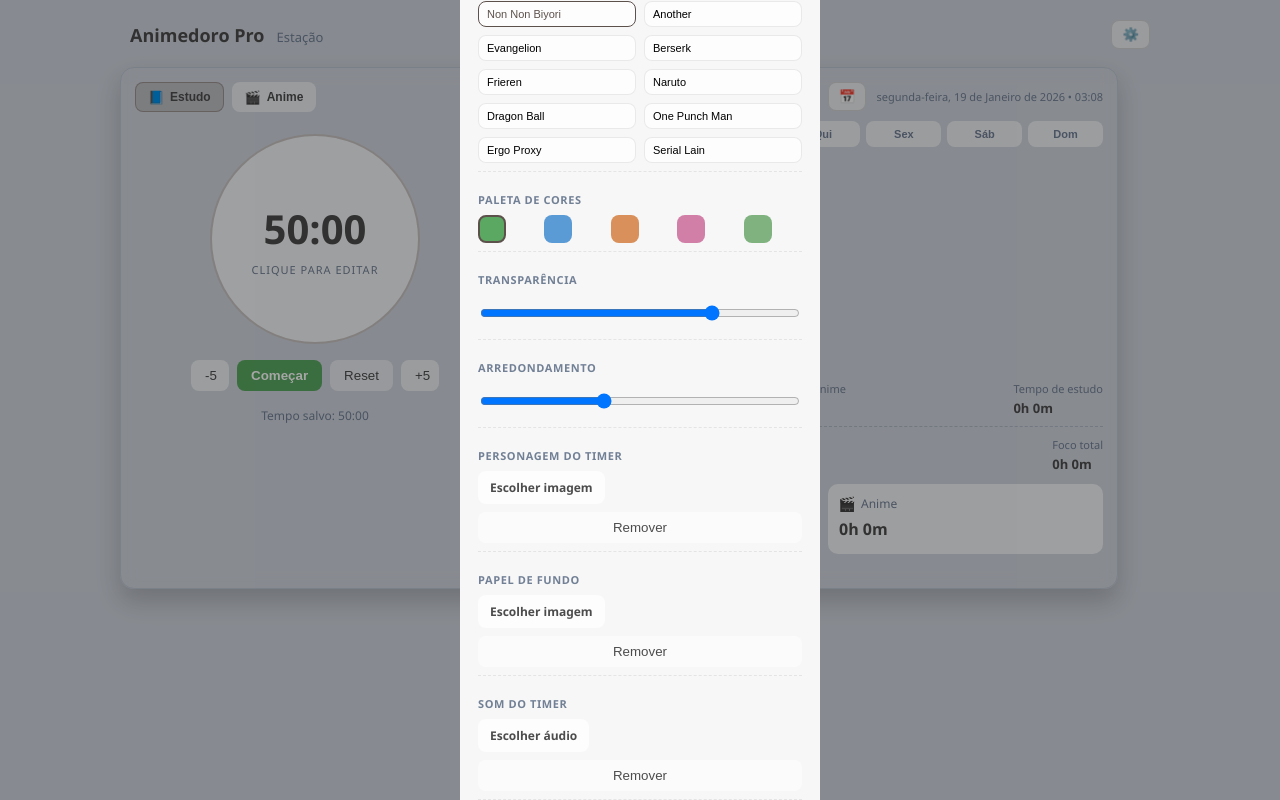
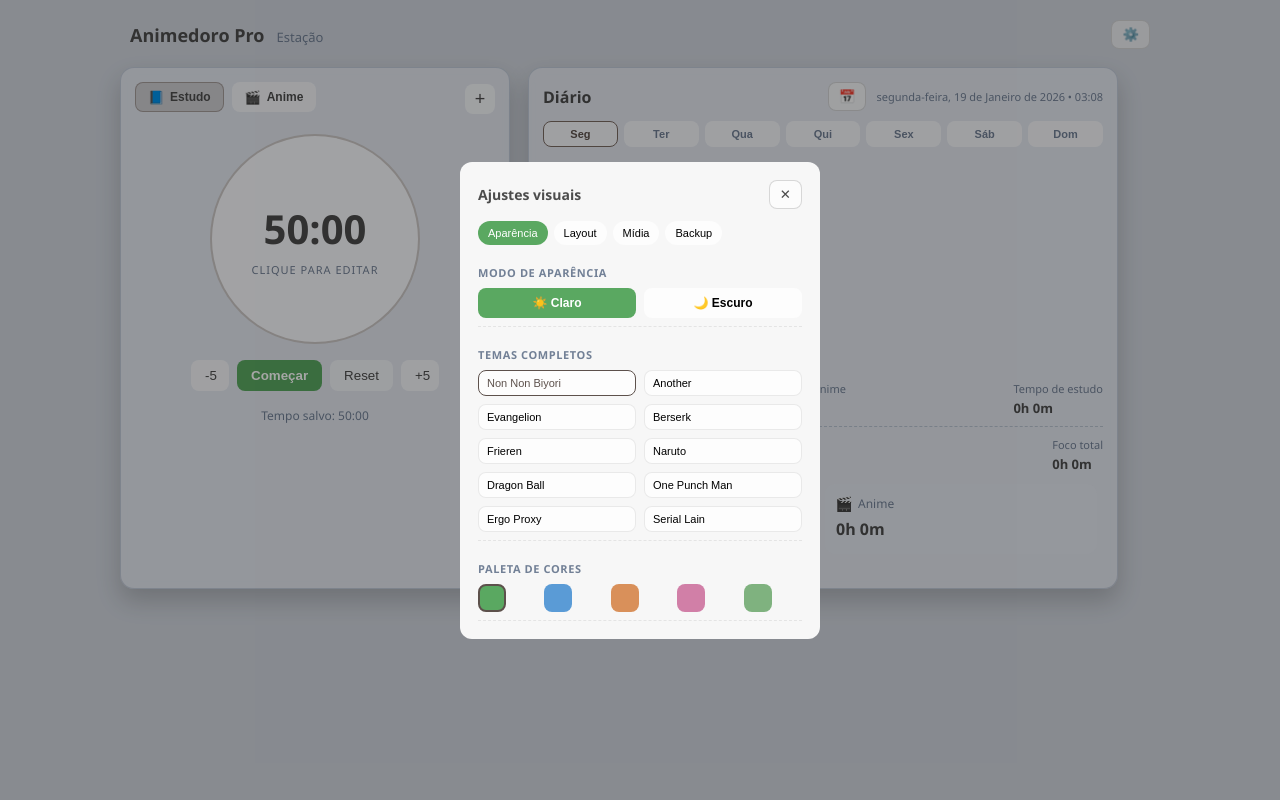
Before and after one commit to pvdvm/animedoro, an Electron app: page src/renderer/index.html in a window 1280 px wide. Both pictures are taken after a click on the button "⚙️". Drawn offline with Linux system fonts and the light colour scheme.

Commit message:
Add theme tabs and fix opacity

```diff
--- a/src/renderer/app.js
+++ b/src/renderer/app.js
@@ -48,7 +48,7 @@ const THEMES = [
     id: 'non-non-biyori',
     label: 'Non Non Biyori',
     light: {
-      panel: '228 233 240',
+      panel: '228, 233, 240',
       border: 'rgba(180, 190, 205, 0.7)',
       accent: '#7c8ea3',
       accentStrong: '#5f7188',
@@ -57,7 +57,7 @@ const THEMES = [
       overlay: 'rgba(208, 214, 224, 0.85)'
     },
     dark: {
-      panel: '18 22 35',
+      panel: '18, 22, 35',
       border: 'rgba(54, 64, 90, 0.5)',
       accent: '#8fa3bd',
       accentStrong: '#6d84a1',
@@ -70,7 +70,7 @@ const THEMES = [
     id: 'another',
     label: 'Another',
     light: {
-      panel: '235 230 232',
+      panel: '235, 230, 232',
       border: 'rgba(180, 160, 170, 0.7)',
       accent: '#8a4f5c',
       accentStrong: '#6a2f3c',
@@ -79,7 +79,7 @@ const THEMES = [
       overlay: 'rgba(220, 210, 215, 0.85)'
     },
     dark: {
-      panel: '18 15 20',
+      panel: '18, 15, 20',
       border: 'rgba(90, 70, 80, 0.6)',
       accent: '#b45f6d',
       accentStrong: '#8f3a4a',
@@ -92,7 +92,7 @@ const THEMES = [
     id: 'evangelion',
     label: 'Evangelion',
     light: {
-      panel: '230 236 226',
+      panel: '230, 236, 226',
       border: 'rgba(150, 170, 150, 0.7)',
       accent: '#5f7a46',
       accentStrong: '#405b30',
@@ -101,7 +101,7 @@ const THEMES = [
       overlay: 'rgba(208, 220, 206, 0.85)'
     },
     dark: {
-      panel: '18 24 16',
+      panel: '18, 24, 16',
       border: 'rgba(70, 95, 60, 0.6)',
       accent: '#7aa043',
       accentStrong: '#58792f',
@@ -114,7 +114,7 @@ const THEMES = [
     id: 'berserk',
     label: 'Berserk',
     light: {
-      panel: '235 230 220',
+      panel: '235, 230, 220',
       border: 'rgba(160, 140, 120, 0.7)',
       accent: '#7a5a3a',
       accentStrong: '#5a3f28',
@@ -123,7 +123,7 @@ const THEMES = [
       overlay: 'rgba(218, 210, 198, 0.85)'
     },
     dark: {
-      panel: '20 16 14',
+      panel: '20, 16, 14',
       border: 'rgba(80, 60, 50, 0.6)',
       accent: '#a6734a',
       accentStrong: '#7a4e2f',
@@ -136,7 +136,7 @@ const THEMES = [
     id: 'frieren',
     label: 'Frieren',
     light: {
-      panel: '230 236 240',
+      panel: '230, 236, 240',
       border: 'rgba(170, 190, 200, 0.7)',
       accent: '#6f8fa0',
       accentStrong: '#4f6f80',
@@ -145,7 +145,7 @@ const THEMES = [
       overlay: 'rgba(210, 220, 230, 0.85)'
     },
     dark: {
-      panel: '16 22 28',
+      panel: '16, 22, 28',
       border: 'rgba(70, 90, 100, 0.6)',
       accent: '#86a7b8',
       accentStrong: '#5e7f90',
@@ -158,7 +158,7 @@ const THEMES = [
     id: 'naruto',
     label: 'Naruto',
     light: {
-      panel: '242 234 220',
+      panel: '242, 234, 220',
       border: 'rgba(200, 170, 130, 0.7)',
       accent: '#d18a36',
       accentStrong: '#b56a1e',
@@ -167,7 +167,7 @@ const THEMES = [
       overlay: 'rgba(228, 216, 198, 0.85)'
     },
     dark: {
-      panel: '28 22 14',
+      panel: '28, 22, 14',
       border: 'rgba(120, 90, 60, 0.6)',
       accent: '#e09b44',
       accentStrong: '#b97b30',
@@ -180,7 +180,7 @@ const THEMES = [
     id: 'dragon-ball',
     label: 'Dragon Ball',
     light: {
-      panel: '242 232 220',
+      panel: '242, 232, 220',
       border: 'rgba(200, 160, 120, 0.7)',
       accent: '#d17935',
       accentStrong: '#b0571c',
@@ -189,7 +189,7 @@ const THEMES = [
       overlay: 'rgba(230, 214, 198, 0.85)'
     },
     dark: {
-      panel: '30 20 12',
+      panel: '30, 20, 12',
       border: 'rgba(130, 90, 50, 0.6)',
       accent: '#e08b3d',
       accentStrong: '#b66a28',
@@ -202,7 +202,7 @@ const THEMES = [
     id: 'one-punch-man',
     label: 'One Punch Man',
     light: {
-      panel: '240 236 232',
+      panel: '240, 236, 232',
       border: 'rgba(210, 180, 120, 0.7)',
       accent: '#d17d2c',
       accentStrong: '#b55f1a',
@@ -211,7 +211,7 @@ const THEMES = [
       overlay: 'rgba(228, 220, 210, 0.85)'
     },
     dark: {
-      panel: '26 20 16',
+      panel: '26, 20, 16',
       border: 'rgba(120, 80, 50, 0.6)',
       accent: '#e19a3a',
       accentStrong: '#b87426',
@@ -224,7 +224,7 @@ const THEMES = [
     id: 'ergo-proxy',
     label: 'Ergo Proxy',
     light: {
-      panel: '230 232 236',
+      panel: '230, 232, 236',
       border: 'rgba(170, 170, 180, 0.7)',
       accent: '#7a7f8f',
       accentStrong: '#5a5f70',
@@ -233,7 +233,7 @@ const THEMES = [
       overlay: 'rgba(210, 214, 220, 0.85)'
     },
     dark: {
-      panel: '18 20 26',
+      panel: '18, 20, 26',
       border: 'rgba(80, 90, 110, 0.6)',
       accent: '#8a93a8',
       accentStrong: '#66708a',
@@ -246,7 +246,7 @@ const THEMES = [
     id: 'serial-lain',
     label: 'Serial Lain',
     light: {
-      panel: '230 236 238',
+      panel: '230, 236, 238',
       border: 'rgba(160, 180, 190, 0.7)',
       accent: '#6b8b8f',
       accentStrong: '#4f7073',
@@ -255,7 +255,7 @@ const THEMES = [
       overlay: 'rgba(210, 220, 224, 0.85)'
     },
     dark: {
-      panel: '16 22 24',
+      panel: '16, 22, 24',
       border: 'rgba(70, 90, 95, 0.6)',
       accent: '#7fa2a4',
       accentStrong: '#5f8083',
@@ -324,6 +324,7 @@ const opacityRange = document.getElementById('opacity-range');
 const radiusRange = document.getElementById('radius-range');
 const paletteGrid = document.getElementById('palette-grid');
 const themeGrid = document.getElementById('theme-grid');
+const settingsTabs = document.getElementById('settings-tabs');
 const characterInput = document.getElementById('character-input');
 const characterRemoveBtn = document.getElementById('character-remove');
 const timerCharacter = document.getElementById('timer-character');
@@ -467,6 +468,7 @@ const applyTheme = () => {
   document.documentElement.style.setProperty('--primary', themeValues.primary);
   document.documentElement.style.setProperty('--text-muted', themeValues.muted);
   document.documentElement.style.setProperty('--theme-overlay', themeValues.overlay);
+  applyPalette();
 };
 
 const applyWallpaper = () => {
@@ -968,6 +970,18 @@ const handleAutoSaveToggle = (event) => {
   saveState();
 };
 
+const handleSettingsTabClick = (event) => {
+  const target = event.target.closest('.settings-tab');
+  if (!target) return;
+  const section = target.dataset.section;
+  Array.from(settingsTabs.children).forEach((button) => {
+    button.classList.toggle('active', button === target);
+  });
+  document.querySelectorAll('.settings-section').forEach((el) => {
+    el.hidden = el.dataset.section !== section;
+  });
+};
+
 const buildSnapshot = () => ({
   exportedAt: new Date().toISOString(),
   tabs: state.tabs,
@@ -1148,6 +1162,9 @@ const init = () => {
   renderDate();
   renderThemes();
   renderPalettes();
+  document.querySelectorAll('.settings-section').forEach((section) => {
+    section.hidden = section.dataset.section !== 'appearance';
+  });
   createWeekTabs();
   renderTabs();
   renderTimer();
@@ -1184,6 +1201,7 @@ settingsModal.addEventListener('click', (event) => {
     closeSettings();
   }
 });
+settingsTabs.addEventListener('click', handleSettingsTabClick);
 
 themeLightBtn.addEventListener('click', () => setTheme('light'));
 themeDarkBtn.addEventListener('click', () => setTheme('dark'));
--- a/src/renderer/index.html
+++ b/src/renderer/index.html
@@ -131,30 +131,36 @@
           <h3>Ajustes visuais</h3>
           <button class="icon-button" id="settings-close" title="Fechar">✕</button>
         </div>
-        <div class="settings-section">
+        <div class="settings-tabs" id="settings-tabs">
+          <button class="settings-tab active" data-section="appearance">Aparência</button>
+          <button class="settings-tab" data-section="layout">Layout</button>
+          <button class="settings-tab" data-section="media">Mídia</button>
+          <button class="settings-tab" data-section="backup">Backup</button>
+        </div>
+        <div class="settings-section" data-section="appearance">
           <span class="settings-title">Modo de aparência</span>
           <div class="segmented-control">
             <button class="segment" id="theme-light">☀️ Claro</button>
             <button class="segment" id="theme-dark">🌙 Escuro</button>
           </div>
         </div>
-        <div class="settings-section">
+        <div class="settings-section" data-section="appearance">
           <span class="settings-title">Temas completos</span>
           <div class="theme-grid" id="theme-grid"></div>
         </div>
-        <div class="settings-section">
+        <div class="settings-section" data-section="appearance">
           <span class="settings-title">Paleta de cores</span>
           <div class="palette-grid" id="palette-grid"></div>
         </div>
-        <div class="settings-section">
+        <div class="settings-section" data-section="layout">
           <span class="settings-title">Transparência</span>
           <input type="range" id="opacity-range" min="0.6" max="1" step="0.05" />
         </div>
-        <div class="settings-section">
+        <div class="settings-section" data-section="layout">
           <span class="settings-title">Arredondamento</span>
           <input type="range" id="radius-range" min="8" max="24" step="1" />
         </div>
-        <div class="settings-section">
+        <div class="settings-section" data-section="media">
           <span class="settings-title">Personagem do timer</span>
           <label class="file-button">
             Escolher imagem
@@ -162,7 +168,7 @@
           </label>
           <button class="secondary" id="character-remove">Remover</button>
         </div>
-        <div class="settings-section">
+        <div class="settings-section" data-section="media">
           <span class="settings-title">Papel de fundo</span>
           <label class="file-button">
             Escolher imagem
@@ -170,7 +176,7 @@
           </label>
           <button class="secondary" id="wallpaper-remove">Remover</button>
         </div>
-        <div class="settings-section">
+        <div class="settings-section" data-section="media">
           <span class="settings-title">Som do timer</span>
           <label class="file-button">
             Escolher áudio
@@ -178,14 +184,14 @@
           </label>
           <button class="secondary" id="sound-remove">Remover</button>
         </div>
-        <div class="settings-section">
+        <div class="settings-section" data-section="backup">
           <span class="settings-title">Backup automático</span>
           <label class="toggle">
             <input type="checkbox" id="auto-save-toggle" />
             <span>Salvar ao fim do timer</span>
           </label>
         </div>
-        <div class="settings-section">
+        <div class="settings-section" data-section="backup">
           <span class="settings-title">Configurações</span>
           <div class="settings-actions">
             <button class="secondary" id="import-settings">Importar</button>
--- a/src/renderer/styles.css
+++ b/src/renderer/styles.css
@@ -3,7 +3,7 @@
   font-family: 'Segoe UI', system-ui, sans-serif;
   background: #d2d2d4;
   color: #4c4c4c;
-  --panel-bg-rgb: 228 233 240;
+  --panel-bg-rgb: 228, 233, 240;
   --panel-border: rgba(180, 190, 205, 0.7);
   --accent: #7c8ea3;
   --accent-strong: #5f7188;
@@ -19,7 +19,7 @@ body[data-theme='dark'] {
   color-scheme: dark;
   background: #0b0f1a;
   color: #e7e8ee;
-  --panel-bg-rgb: 18 22 35;
+  --panel-bg-rgb: 18, 22, 35;
   --panel-border: rgba(54, 64, 90, 0.5);
   --accent: #8fa3bd;
   --accent-strong: #6d84a1;
@@ -59,8 +59,7 @@ body::after {
 }
 
 body[data-theme='dark']::after {
-  background: radial-gradient(circle at top, rgba(60, 70, 90, 0.6), transparent 55%),
-    linear-gradient(120deg, rgba(13, 14, 20, 0.95), rgba(18, 23, 35, 0.95));
+  background: var(--theme-overlay);
 }
 
 .app-shell {
@@ -496,10 +495,27 @@ body[data-theme='dark'] .history-item {
   display: grid;
   grid-template-columns: repeat(auto-fit, minmax(140px, 1fr));
   gap: 10px;
+  max-height: 280px;
+  overflow-y: auto;
+  padding-right: 6px;
+  scrollbar-color: rgba(124, 142, 163, 0.6) transparent;
+}
+
+.cards::-webkit-scrollbar {
+  width: 6px;
+}
+
+.cards::-webkit-scrollbar-thumb {
+  background: rgba(124, 142, 163, 0.6);
+  border-radius: 999px;
+}
+
+body[data-theme='dark'] .cards::-webkit-scrollbar-thumb {
+  background: rgba(143, 163, 189, 0.5);
 }
 
 .card {
-  background: rgba(255, 255, 255, 0.7);
+  background: rgba(var(--panel-bg-rgb), var(--panel-opacity));
   border-radius: 10px;
   padding: 10px;
   cursor: pointer;
@@ -511,7 +527,7 @@ body[data-theme='dark'] .history-item {
 }
 
 body[data-theme='dark'] .card {
-  background: rgba(255, 255, 255, 0.05);
+  background: rgba(var(--panel-bg-rgb), var(--panel-opacity));
 }
 
 .card:hover {
@@ -726,6 +742,34 @@ body[data-theme='dark'] .theme-button {
   color: var(--accent-strong);
 }
 
+.settings-tabs {
+  display: flex;
+  gap: 6px;
+  flex-wrap: wrap;
+}
+
+.settings-tab {
+  border: none;
+  padding: 6px 10px;
+  border-radius: 999px;
+  background: rgba(255, 255, 255, 0.75);
+  font-size: 11px;
+  cursor: pointer;
+}
+
+body[data-theme='dark'] .settings-tab {
+  background: rgba(255, 255, 255, 0.08);
+}
+
+.settings-tab.active {
+  background: var(--primary);
+  color: #ffffff;
+}
+
+.settings-section[hidden] {
+  display: none;
+}
+
 .palette-grid {
   display: grid;
   grid-template-columns: repeat(5, 1fr);
```
